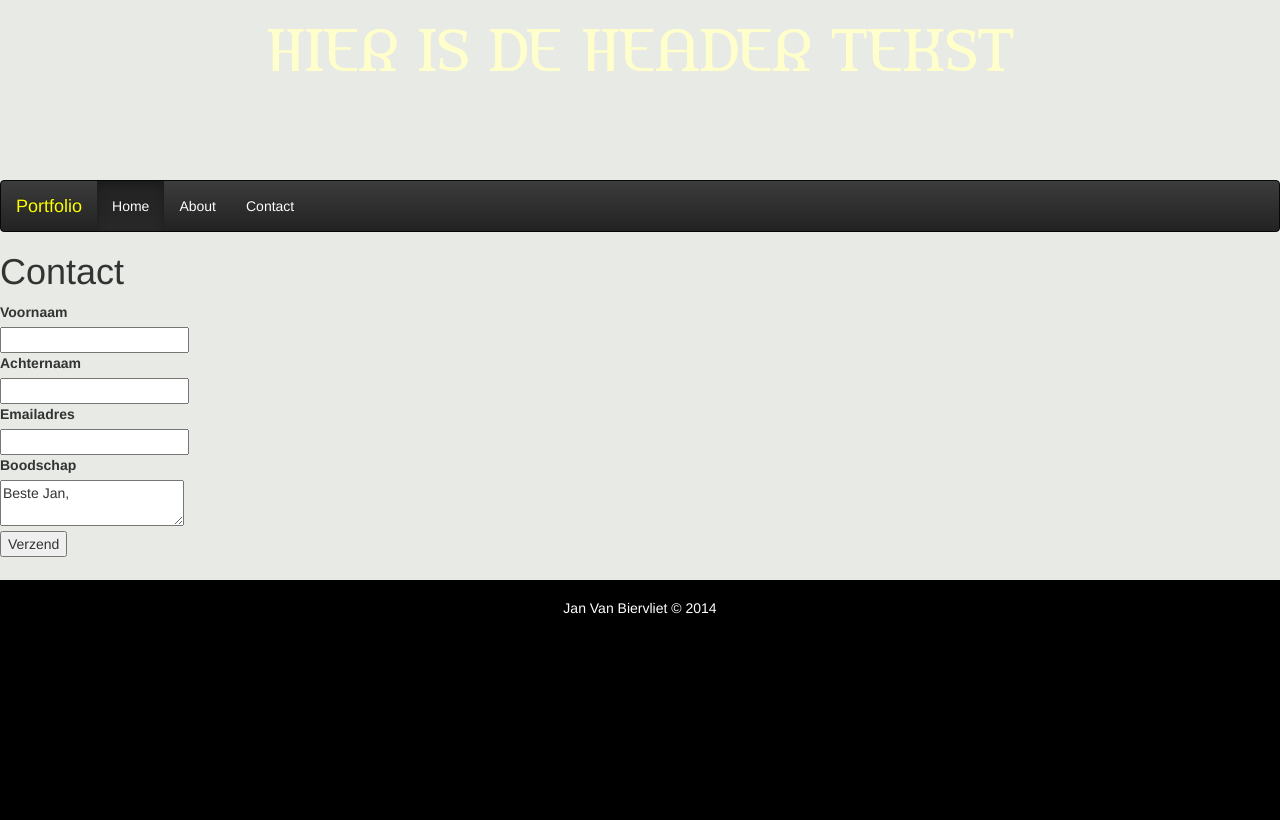
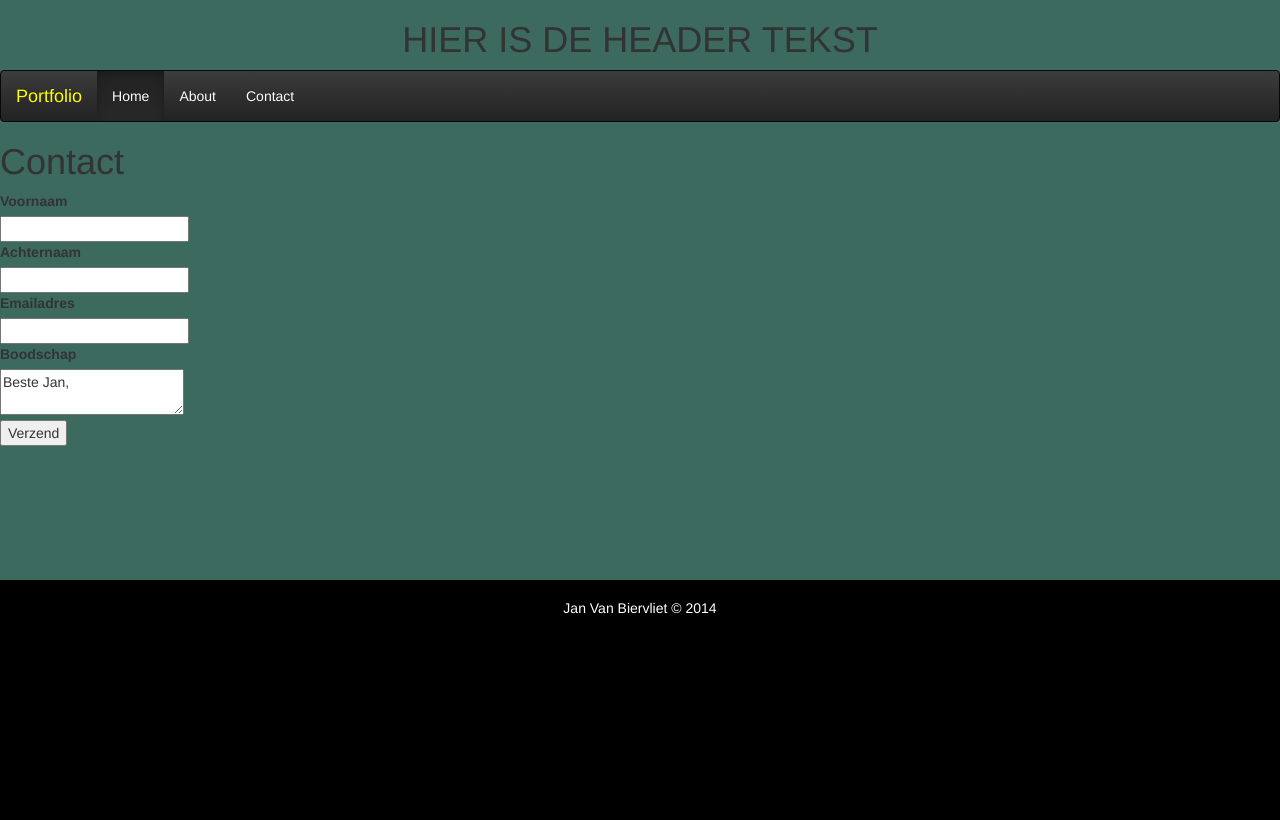
Before and after one commit to beerfleet/portfolio, a PHP site: template src/PF/Portfolio/html/contact.html.twig in a window 1280 px wide. Run offline with PHP 8.4, Linux system fonts and the light colour scheme; the template is opened without the code that fills it, so the values that code supplies are empty; some libraries are stand-ins or nearby versions.

Commit message:
header + tidy css

```diff
--- a/css/stijl.css
+++ b/css/stijl.css
@@ -23,13 +23,13 @@ and open the template in the editor.
 html, body {
   height: 100%;
 }
-body {
-  background-color: #e7eae5;
-}
 
 
 
 /* COLORS */
+body {
+  background-color: #3C6A5F;
+}
 .gradient-black-green {
     background-image: -webkit-gradient(
   	linear,
@@ -86,31 +101,38 @@ background-image: linear-gradient(to bottom, #26542E 51%, #041201 96%);
 
 
 
+
 /* HEADER */
 #header {
+  position: relative;
   height: 160px;
-  color: #ffffcc;
   width: 100%;
+  padding: 0;
 }
 #header h1 {
+  position: absolute;
+  z-index: 999;
   font-family: 'Amerika';
   font-size: 4em;
+  margin: 0;
+  padding-top: 20px;
+  padding-left: 20px;
+}
+#logo-container {
+
+}
+#logo-container img {
+  width: 100%;
+  height: 160px;
+  float: right;
 }
 
 
 
+
 /* NAV */
-#nav .navbar-brand {
-  color: yellow;
-}
 .navbar {
   margin-bottom: 0;
-}
-#nav li a {
-  color: white;
-}
-#nav li a:hover {
-  color: #cccccc;
 }
 
 
--- a/src/PF/Portfolio/html/base.twig
+++ b/src/PF/Portfolio/html/base.twig
@@ -15,11 +15,10 @@
 <body>
   <div id="wrapper">
 
-    <header id="header">
-      {% block header %}
-        <div id="hdr_text" class="centreer"><h1 id="top">HIER IS DE HEADER TEKST</h1></div>
-      {% endblock %}
-    </header>
+    {% block header %}
+      <div id="hdr_text" class="centreer"><h1 id="top">HIER IS DE HEADER TEKST</h1></div>
+    {% endblock %}
+
 
     <nav id="main-menu" class="centreer" style="clear: both;">
       {% block mainmenu %} HERE GOES THE MENU {% endblock %}
--- a/src/PF/Portfolio/html/header.twig
+++ b/src/PF/Portfolio/html/header.twig
@@ -1,3 +1,6 @@
-<div id="header" class="container gradient-black-green">
+<div id="header" class="container">
+  <div id="logo-container">
+    <img src="./img/header.jpg" alt="Missing header image" />
+  </div>
   <h1>Jan Van Biervliet</h1>
 </div>
```
Also changed, not shown: other parts of css/stijl.css (+24 -10 lines), src/PF/Portfolio/html/homepage_content.twig (+6 -6 lines), img/header.jpg (added). Lines whose indentation alone changed are shown as unchanged.
